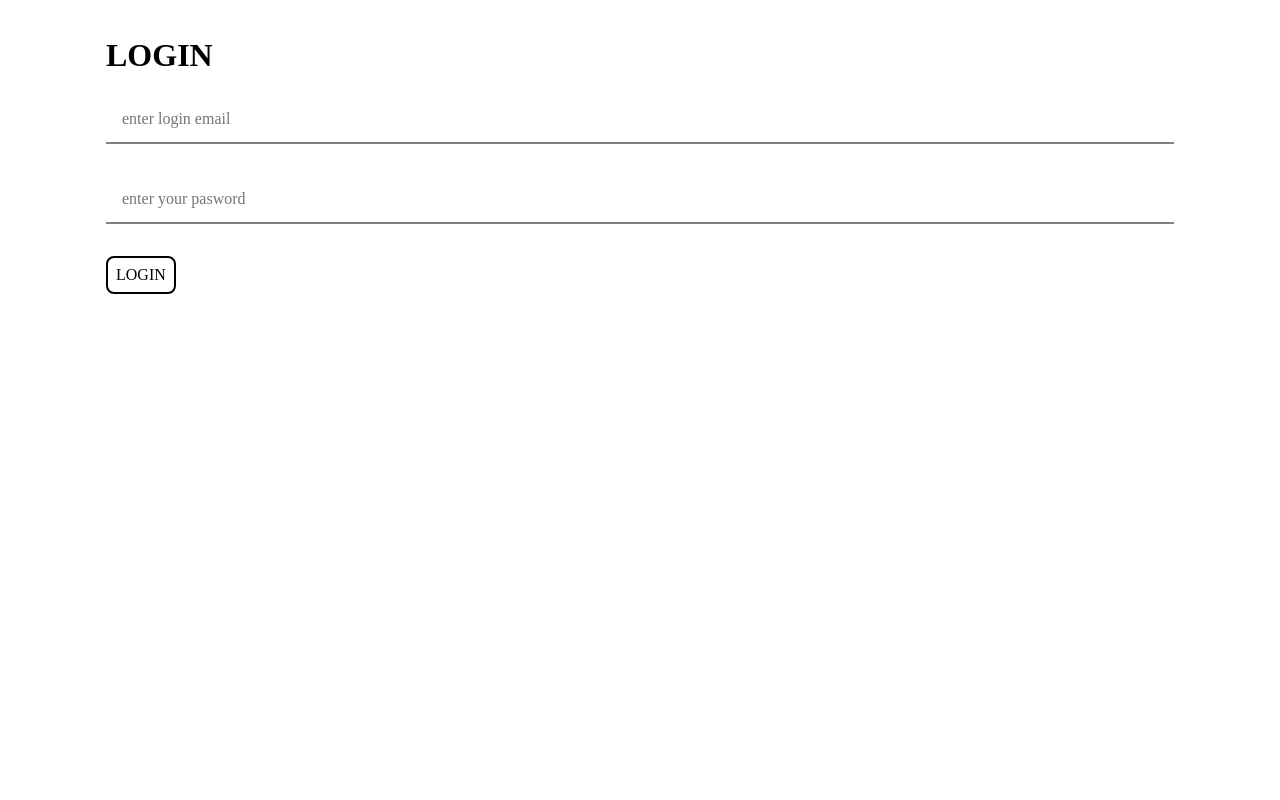
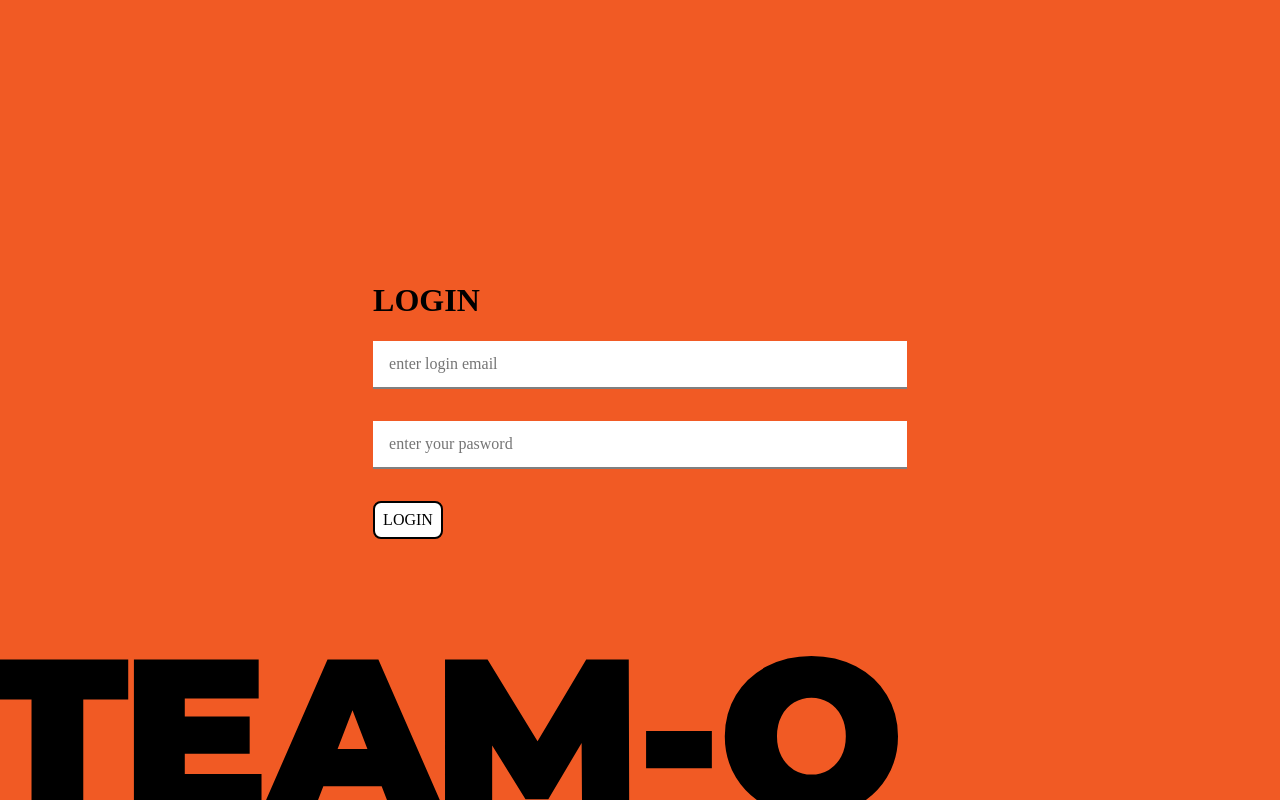
Before and after one commit to RamunasMalisauskas/Team-O, a React (Create React App) app in the folder React_front/: page /login in a window 1280 px wide. Built offline with nearby package versions, Linux system fonts and the light colour scheme.

Commit message:
login page update

```diff
--- /dev/null
+++ b/React_front/src/pages/Login/Login.Styled.js
@@ -0,0 +1,12 @@
+import styled from "styled-components";
+
+export const Logo = styled.img`
+  height: 9em;
+  position: absolute;
+  bottom: 0px;
+  left: 0px;
+
+  @media (max-width: 66em) {
+    height: 3em;
+  }
+`;
--- a/React_front/src/pages/Login/Login.jsx
+++ b/React_front/src/pages/Login/Login.jsx
@@ -1,9 +1,10 @@
-import React, { useContext } from "react";
-import { useHistory } from "react-router-dom";
+import React, { useContext, useState } from "react";
+import { useHistory, Link } from "react-router-dom";
 import { AuthContext } from "../../contexts/AuthContext";
 import { FormTemplate, Section, Notification } from "../../components/";
 import loginFormData from "../../utils/LoginFormData";
-import { useState } from "react";
+import logoImg from "../../assets/logo.svg";
+import * as S from "./Login.Styled";
 
 //  passing props to function
 function Login(fieldValues, auth, history, setError) {
@@ -40,7 +41,7 @@ function LoginPage() {
 
   return (
     <>
-      <Section>
+      <Section center={true} background="rgba(241, 90, 36, 1)">
         {/* notification is shown depending on error status and changed with hooks */}
         {error.status && (
           <Notification
@@ -52,8 +53,8 @@ function LoginPage() {
         )}
         <h1>LOGIN</h1>
         <FormTemplate
-        // Form component uses callback function to execute submit function
-        // also uses data from ulits folder to create form
+          // Form component uses callback function to execute submit function
+          // also uses data from ulits folder to create form
           callback={(fieldValues) =>
             Login(fieldValues, auth, history, setError)
           }
@@ -62,6 +63,10 @@ function LoginPage() {
           buttonType="submit"
         />
       </Section>
+
+      <Link to="/">
+        <S.Logo src={logoImg} alt="teamo logo" />
+      </Link>
     </>
   );
 }
```
